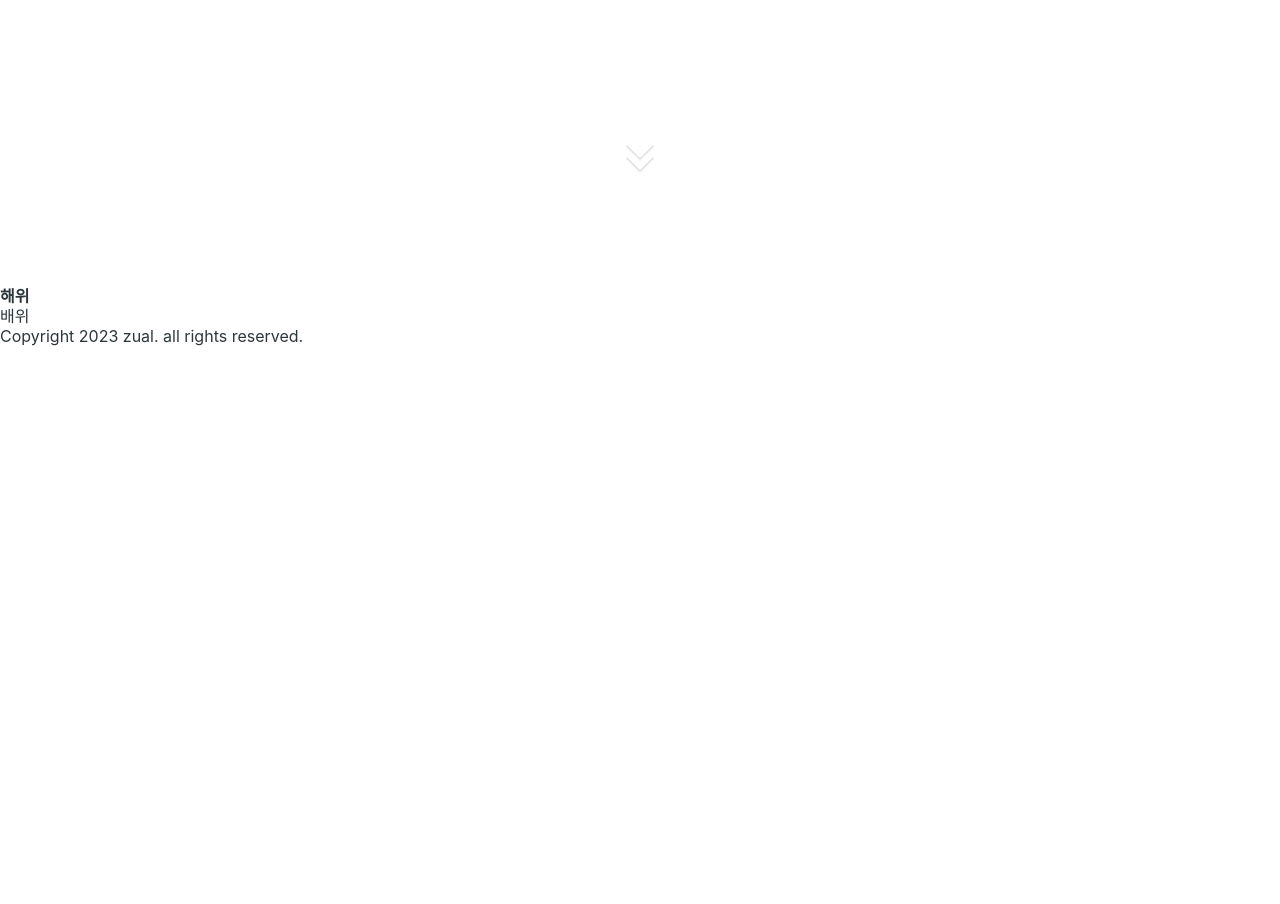
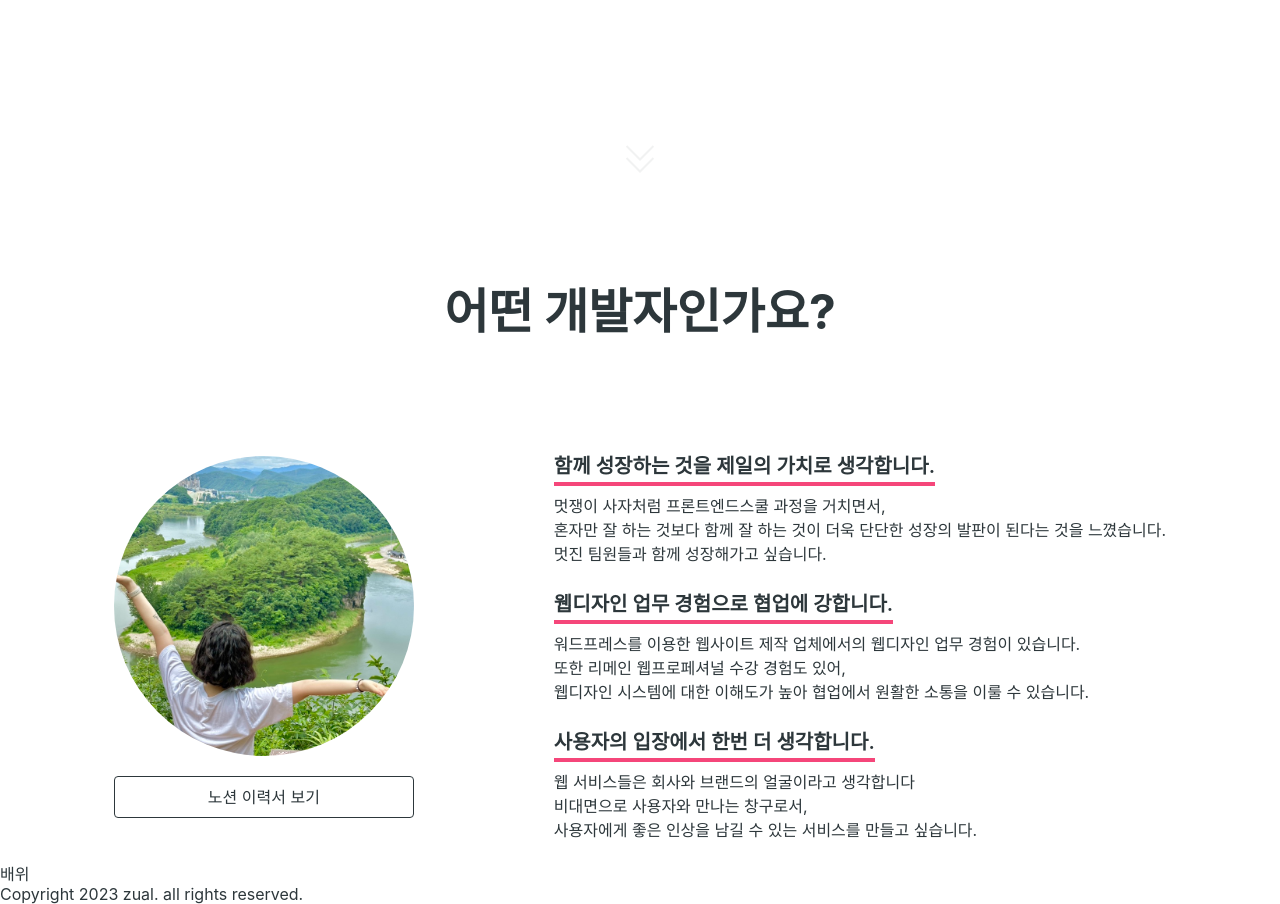
Before and after one commit to hardy-is-cat/portfolio, a Next.js app: page / in a window 1280 px wide. Shown: the part 500-1404 px from the top of the page. Before the commit the page ends 846 px from the top, so only its background shows below. Built offline with nearby package versions, Linux system fonts and the light colour scheme.

Commit message:
[Feature] 자기소개 파트 완성

```diff
--- /dev/null
+++ b/components/LinkBtn.tsx
@@ -0,0 +1,37 @@
+import Link from "next/link";
+import { ReactNode } from "react";
+import styled from "styled-components";
+
+type LinkTypes = {
+  children: ReactNode;
+  href: string;
+};
+
+function LinkBtn({ children, href }: LinkTypes) {
+  return <LinkBtnBlock href={href}>{children}</LinkBtnBlock>;
+}
+
+export default LinkBtn;
+
+const LinkBtnBlock = styled(Link)`
+  display: block;
+  padding: 12px 20px;
+  margin-top: 20px;
+  border: 1px solid ${({ theme }) => theme.colors.text};
+  border-radius: 4px;
+  transition:
+    color 0.3s,
+    box-shadow 0.3s,
+    border 0.6s,
+    transform 0.2s;
+
+  &:hover {
+    color: ${({ theme }) => theme.colors.bg};
+    box-shadow: inset 0 -3em 0 0 ${({ theme }) => theme.colors.primary};
+    border-color: ${({ theme }) => theme.colors.primary};
+  }
+
+  &:active {
+    transform: scale(0.96);
+  }
+`;
--- /dev/null
+++ b/components/Title.tsx
@@ -0,0 +1,14 @@
+import styled from "styled-components";
+
+function Title({ children }: React.PropsWithChildren) {
+  return <TitleBlock>{children}</TitleBlock>;
+}
+
+export default Title;
+
+const TitleBlock = styled.h2`
+  font-size: ${({ theme }) => theme.fontSize.xlText};
+  color: ${({ theme }) => theme.colors.text};
+  text-align: center;
+  margin-bottom: 100px;
+`;
--- a/containers/Header/GnbBtn.tsx
+++ b/containers/Header/GnbBtn.tsx
@@ -7,7 +7,7 @@ function GnbBtn() {
 
   return (
     <HamburgerButton
-      isGnbOpened={isGnbOpened}
+      $isGnbOpened={isGnbOpened}
       onClick={() => setIsGnbOpened(!isGnbOpened)}
     >
       <span className="a11y-hidden">메뉴</span>
@@ -20,7 +20,7 @@ function GnbBtn() {
 
 export default GnbBtn;
 
-const HamburgerButton = styled.button<{ isGnbOpened: boolean }>`
+const HamburgerButton = styled.button<{ $isGnbOpened: boolean }>`
   display: block;
   width: 48px;
   height: 48px;
@@ -42,19 +42,19 @@ const HamburgerButton = styled.button<{ isGnbOpened: boolean }>`
   }
 
   .hamburger-line.top {
-    width: ${({ isGnbOpened }) => (isGnbOpened ? "125%" : "")};
+    width: ${({ $isGnbOpened }) => ($isGnbOpened ? "125%" : "")};
     transform-origin: bottom left;
-    transform: ${({ isGnbOpened }) => (isGnbOpened ? "rotate(45deg)" : "")};
+    transform: ${({ $isGnbOpened }) => ($isGnbOpened ? "rotate(45deg)" : "")};
   }
 
   .hamburger-line.middle {
-    width: ${({ isGnbOpened }) => (isGnbOpened ? "0" : "100%")};
+    width: ${({ $isGnbOpened }) => ($isGnbOpened ? "0" : "100%")};
   }
 
   .hamburger-line.bottom {
-    width: ${({ isGnbOpened }) => (isGnbOpened ? "125%" : "")};
+    width: ${({ $isGnbOpened }) => ($isGnbOpened ? "125%" : "")};
     transform-origin: top left;
     margin-bottom: 0;
-    transform: ${({ isGnbOpened }) => (isGnbOpened ? "rotate(-45deg)" : "")};
+    transform: ${({ $isGnbOpened }) => ($isGnbOpened ? "rotate(-45deg)" : "")};
   }
 `;
--- a/containers/Header/GnbMenu.tsx
+++ b/containers/Header/GnbMenu.tsx
@@ -7,10 +7,10 @@ function GnbMenu() {
   return (
     <>
       <GnbBGBlock
-        isGnbOpened={isGnbOpened}
+        $isGnbOpened={isGnbOpened}
         onClick={() => setIsGnbOpened(!isGnbOpened)}
       ></GnbBGBlock>
-      <GnbMenuWrapper isGnbOpened={isGnbOpened}>
+      <GnbMenuWrapper $isGnbOpened={isGnbOpened}>
         <ul>
           <li>인트로</li>
           <li>어떤 개발자인가요?</li>
@@ -25,9 +25,9 @@ function GnbMenu() {
 
 export default GnbMenu;
 
-const GnbBGBlock = styled.div<{ isGnbOpened: boolean }>`
-  visibility: ${({ isGnbOpened }) => (isGnbOpened ? "visible" : "hidden")};
-  opacity: ${({ isGnbOpened }) => (isGnbOpened ? "1" : "0")};
+const GnbBGBlock = styled.div<{ $isGnbOpened: boolean }>`
+  visibility: ${({ $isGnbOpened }) => ($isGnbOpened ? "visible" : "hidden")};
+  opacity: ${({ $isGnbOpened }) => ($isGnbOpened ? "1" : "0")};
   position: fixed;
   top: 0;
   left: 0;
@@ -38,22 +38,22 @@ const GnbBGBlock = styled.div<{ isGnbOpened: boolean }>`
   z-index: 101;
 `;
 
-const GnbMenuWrapper = styled.nav<{ isGnbOpened: boolean }>`
+const GnbMenuWrapper = styled.nav<{ $isGnbOpened: boolean }>`
   position: fixed;
   top: 0;
-  right: ${({ isGnbOpened }) => (isGnbOpened ? "0" : "-400px")};
+  right: ${({ $isGnbOpened }) => ($isGnbOpened ? "0" : "-400px")};
   width: 400px;
   height: 100vh;
   padding: 100px 50px;
   background-color: ${({ theme }) => theme.colors.bg};
-  box-shadow: ${({ isGnbOpened }) =>
-    isGnbOpened ? "-5px -5px 15px rgba(0, 0, 0, 0.2)" : "none"};
+  box-shadow: ${({ $isGnbOpened }) =>
+    $isGnbOpened ? "-5px -5px 15px rgba(0, 0, 0, 0.2)" : "none"};
   transition: right 0.4s;
   z-index: 101;
 
   ${({ theme }) => theme.media.tablet} {
     width: 80%;
-    right: ${({ isGnbOpened }) => (isGnbOpened ? "0" : "-80%")};
+    right: ${({ $isGnbOpened }) => ($isGnbOpened ? "0" : "-80%")};
   }
 
   li {
--- a/containers/Header/ViewModeBtn.tsx
+++ b/containers/Header/ViewModeBtn.tsx
@@ -26,7 +26,7 @@ function ViewModeBtn() {
   return (
     <FieldsetBlock>
       <legend className="a11y-hidden">모드 선택</legend>
-      <RadioBlock isDarkMode={isDarkMode}>
+      <RadioBlock $isDarkMode={isDarkMode}>
         <input
           type="radio"
           id="개발자"
@@ -35,7 +35,7 @@ function ViewModeBtn() {
         />
         <label htmlFor="개발자">개발자</label>
       </RadioBlock>
-      <RadioBlock isDarkMode={isDarkMode}>
+      <RadioBlock $isDarkMode={isDarkMode}>
         <input
           type="radio"
           id="일반인"
@@ -55,7 +55,7 @@ const FieldsetBlock = styled.fieldset`
   z-index: 101;
 `;
 
-const RadioBlock = styled.div<{ isDarkMode: boolean }>`
+const RadioBlock = styled.div<{ $isDarkMode: boolean }>`
   input {
     display: none;
   }
@@ -70,18 +70,18 @@ const RadioBlock = styled.div<{ isDarkMode: boolean }>`
 
   label[for="개발자"] {
     border-radius: 8px 0 0 8px;
-    background-color: ${({ isDarkMode, theme }) =>
-      isDarkMode ? theme.colors.primary : "transparent"};
-    color: ${({ isDarkMode, theme }) =>
-      isDarkMode ? theme.colors.bg : theme.colors.text};
+    background-color: ${({ $isDarkMode, theme }) =>
+      $isDarkMode ? theme.colors.primary : "transparent"};
+    color: ${({ $isDarkMode, theme }) =>
+      $isDarkMode ? theme.colors.bg : theme.colors.text};
   }
 
   label[for="일반인"] {
     border-radius: 0 8px 8px 0;
-    background-color: ${({ isDarkMode, theme }) =>
-      isDarkMode ? "transparent" : theme.colors.primary};
-    color: ${({ isDarkMode, theme }) =>
-      isDarkMode ? theme.colors.text : theme.colors.bg};
+    background-color: ${({ $isDarkMode, theme }) =>
+      $isDarkMode ? "transparent" : theme.colors.primary};
+    color: ${({ $isDarkMode, theme }) =>
+      $isDarkMode ? theme.colors.text : theme.colors.bg};
     border-left: none;
   }
 `;
--- /dev/null
+++ b/containers/Introduce/Introduce.tsx
@@ -0,0 +1,80 @@
+import Image from "next/image";
+import { useEffect, useRef } from "react";
+import { useSetRecoilState } from "recoil";
+import { introduceTitleState } from "stores/atom";
+import styled from "styled-components";
+
+import Title from "@/components/Title";
+import LinkBtn from "@/components/LinkBtn";
+import IntroduceText from "./IntroduceText";
+
+function Introduce() {
+  const introduceRef = useRef<HTMLDivElement | null>(null);
+  const setAppearIntroduce = useSetRecoilState(introduceTitleState);
+
+  useEffect(() => {
+    const observerOptions = {
+      threshold: 0.5,
+    };
+
+    const observerCallback = (entries: IntersectionObserverEntry[]) => {
+      entries.forEach((entry) => {
+        if (entry.isIntersecting) {
+          setAppearIntroduce(true);
+        } else {
+          setAppearIntroduce(false);
+        }
+      });
+    };
+
+    const observer = new IntersectionObserver(
+      observerCallback,
+      observerOptions
+    );
+
+    if (introduceRef.current) {
+      observer.observe(introduceRef.current);
+    }
+  }, []);
+  return (
+    <>
+      <Title>어떤 개발자인가요?</Title>
+      <IntroduceBlock ref={introduceRef}>
+        <PictureBlock>
+          <Image
+            src="/images/zual.jpeg"
+            alt="조정현 사진"
+            width={300}
+            height={300}
+            style={{ objectFit: "cover" }}
+          />
+          <LinkBtn href="https://zualdy.notion.site/9797e03011ad4848b2ab98fa3c5476e3?pvs=4">
+            노션 이력서 보기
+          </LinkBtn>
+        </PictureBlock>
+        <IntroduceText />
+      </IntroduceBlock>
+    </>
+  );
+}
+
+export default Introduce;
+
+const IntroduceBlock = styled.div`
+  display: flex;
+  flex-flow: row;
+  justify-content: center;
+  max-width: 1280px;
+  padding: 20px;
+  margin: 0 auto;
+  gap: 140px;
+`;
+
+const PictureBlock = styled.div`
+  text-align: center;
+
+  img {
+    display: block;
+    border-radius: 999px;
+  }
+`;
--- /dev/null
+++ b/containers/Introduce/IntroduceText.tsx
@@ -0,0 +1,102 @@
+import { useRecoilValue } from "recoil";
+import { introduceTitleState } from "stores/atom";
+import styled, { css } from "styled-components";
+
+const introduceText = [
+  {
+    id: 1,
+    title: "함께 성장하는 것을 제일의 가치로 생각합니다.",
+    paragraph: `멋쟁이 사자처럼 프론트엔드스쿨 과정을 거치면서,<br/>
+    혼자만 잘 하는 것보다 함께 잘 하는 것이 더욱 단단한 성장의 발판이 된다는 것을 느꼈습니다.<br/>
+    멋진 팀원들과 함께 성장해가고 싶습니다.`,
+  },
+  {
+    id: 2,
+    title: "웹디자인 업무 경험으로 협업에 강합니다.",
+    paragraph: `워드프레스를 이용한 웹사이트 제작 업체에서의 웹디자인 업무 경험이 있습니다.<br/>
+    또한 리메인 웹프로페셔널 수강 경험도 있어,<br/>
+    웹디자인 시스템에 대한 이해도가 높아 협업에서 원활한 소통을 이룰 수 있습니다.`,
+  },
+  {
+    id: 3,
+    title: "사용자의 입장에서 한번 더 생각합니다.",
+    paragraph: `웹 서비스들은 회사와 브랜드의 얼굴이라고 생각합니다<br/>
+      비대면으로 사용자와 만나는 창구로서,<br/>
+      사용자에게 좋은 인상을 남길 수 있는 서비스를 만들고 싶습니다.`,
+  },
+];
+
+function IntroduceText() {
+  const appearIntroduce = useRecoilValue(introduceTitleState);
+
+  return (
+    <div>
+      {introduceText.map((item) => {
+        return (
+          <TextWrapper key={item.id} $appearIntroduce={appearIntroduce}>
+            <h3>{item.title}</h3>
+            <p>
+              {item.paragraph.split("<br/>").map((text, i) => (
+                <span key={i}>
+                  {text}
+                  <br />
+                </span>
+              ))}
+            </p>
+          </TextWrapper>
+        );
+      })}
+    </div>
+  );
+}
+
+export default IntroduceText;
+
+const TextWrapper = styled.div<{ $appearIntroduce: boolean }>`
+  margin-bottom: 28px;
+
+  &:last-of-type {
+    margin-bottom: 0;
+  }
+
+  h3 {
+    display: inline-block;
+    margin-bottom: 8px;
+    font-size: ${({ theme }) => theme.fontSize.headline3};
+    font-weight: 600;
+  }
+
+  h3::after {
+    display: block;
+    content: "";
+    width: 0;
+    height: 4px;
+    margin-top: 6px;
+    background-color: ${({ theme }) => theme.colors.primary};
+  }
+
+  ${({ $appearIntroduce }) =>
+    $appearIntroduce &&
+    css`
+      h3::after {
+        animation: titleBorder 1s normal forwards;
+      }
+
+      &:nth-of-type(2) h3::after {
+        animation-delay: 1s;
+      }
+
+      &:nth-of-type(3) h3::after {
+        animation-delay: 2s;
+      }
+
+      @keyframes titleBorder {
+        0% {
+          width: 0;
+        }
+        100% {
+          width: 100%;
+        }
+      }
+    `}
+`;
--- a/pages/index.tsx
+++ b/pages/index.tsx
@@ -1,10 +1,11 @@
 import MainVisual from "containers/Intro/MainVisual";
+import Introduce from "containers/Introduce/Introduce";
 
 export default function Home() {
   return (
     <>
       <MainVisual />
-      <h1>해위</h1>
+      <Introduce />
       <p>배위</p>
     </>
   );
--- a/stores/atom.ts
+++ b/stores/atom.ts
@@ -9,3 +9,8 @@ export const gnbState = atom({
   key: "gnbState",
   default: false,
 });
+
+export const introduceTitleState = atom({
+  key: "introduceTitleState",
+  default: false,
+});
--- a/styles/theme.ts
+++ b/styles/theme.ts
@@ -11,12 +11,13 @@ const lightColors = {
 const darkColors = {
   bg: "#253034",
   gnb: "#2D373B",
-  text: "#fff",
+  text: "#f6f6f6",
   primary: "#ACEA6E",
   border: "#c4c4c4",
 };
 
 const fontSize = {
+  xlText: "3rem",
   headline1: "2.25rem",
   headline2: "1.5rem",
   headline3: "1.25rem",
```
Also changed, not shown: public/images/zual.jpeg (added).
